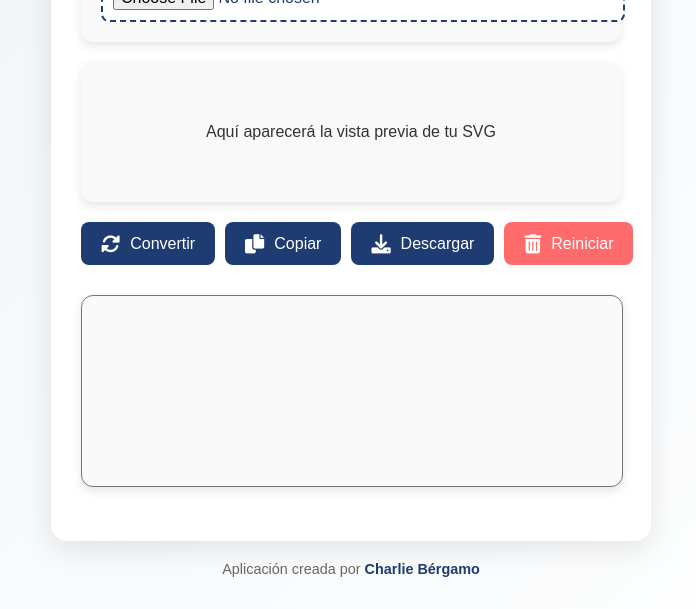
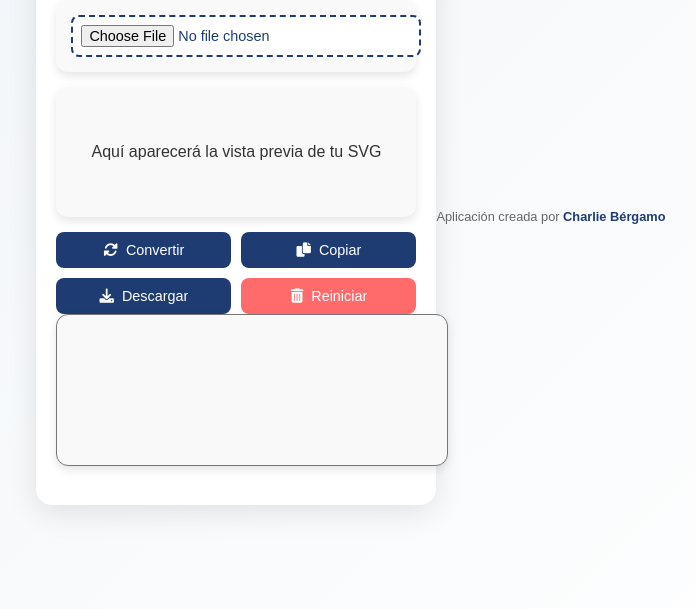
Before and after one commit to carlosbergamo/SVG-TO-PBI, a plain HTML site: page index.html in a window 1280 px wide. Shown: the part 191-800 px from the top of the page, without its empty margins (289-985 px from the left). Drawn offline with Linux system fonts and the light colour scheme.

Commit message:
Update index.html
Signed-off-by: carlosbergamo <carlosebergamo@gmail.com>

```diff
--- a/index.html
+++ b/index.html
@@ -6,13 +6,11 @@
     <title>SVG a PBI</title>
     <link href="https://cdnjs.cloudflare.com/ajax/libs/font-awesome/6.0.0-beta3/css/all.min.css" rel="stylesheet">
     <style>
-        /* General Styles */
         body {
             font-family: 'Poppins', sans-serif;
             margin: 0;
             padding: 0;
             display: flex;
-            flex-direction: column;
             justify-content: center;
             align-items: center;
             min-height: 100vh;
@@ -23,52 +21,39 @@
         .container {
             background: #ffffff;
             color: #333;
-            padding: 30px;
+            padding: 20px;
             border-radius: 16px;
             box-shadow: 0 8px 30px rgba(0, 0, 0, 0.1);
             width: 90%;
-            max-width: 600px;
+            max-width: 400px;
             box-sizing: border-box;
             text-align: center;
-            animation: fadeIn 0.8s ease-in-out;
-        }
-
-        @keyframes fadeIn {
-            from {
-                opacity: 0;
-                transform: translateY(20px);
-            }
-            to {
-                opacity: 1;
-                transform: translateY(0);
-            }
         }
 
         h1 {
-            font-size: 2.2rem;
+            font-size: 1.8rem;
             color: #1e3c72;
-            margin-bottom: 20px;
+            margin-bottom: 15px;
         }
 
         .upload-section {
             background: #f9f9f9;
-            padding: 20px;
+            padding: 15px;
             border-radius: 12px;
             box-shadow: 0 4px 10px rgba(0, 0, 0, 0.1);
-            margin-bottom: 20px;
+            margin-bottom: 15px;
         }
 
         input[type="file"] {
-            padding: 10px;
+            padding: 8px;
             border: 2px dashed #1e3c72;
             background: #ffffff;
             border-radius: 8px;
-            font-size: 1rem;
+            font-size: 0.9rem;
             color: #1e3c72;
             cursor: pointer;
             transition: all 0.3s ease;
             width: 100%;
-            max-width: 500px;
         }
 
         input[type="file"]:hover {
@@ -78,11 +63,10 @@
 
         .preview-box {
             background: #f9f9f9;
-            padding: 20px;
+            padding: 15px;
             border-radius: 12px;
             box-shadow: 0 4px 10px rgba(0, 0, 0, 0.1);
-            margin-bottom: 20px;
-            width: calc(100% - 40px);
+            margin-bottom: 15px;
             min-height: 100px;
             display: flex;
             justify-content: center;
@@ -92,47 +76,42 @@
 
         textarea {
             background: #f9f9f9;
-            padding: 20px;
+            padding: 15px;
             border-radius: 12px;
             box-shadow: 0 4px 10px rgba(0, 0, 0, 0.1);
-            margin-bottom: 20px;
-            width: calc(100% - 40px);
-            height: 150px;
-            font-size: 1rem;
+            margin-bottom: 15px;
+            width: 100%;
+            height: 120px;
+            font-size: 0.9rem;
             resize: none;
             color: #333;
-            overflow-y: auto;
         }
 
         .actions {
             display: flex;
-            justify-content: space-between;
+            flex-wrap: wrap;
             gap: 10px;
-            margin: 20px 0 30px;
+            justify-content: center;
         }
 
         button {
+            flex: 1 1 calc(50% - 10px);
             display: flex;
             align-items: center;
             justify-content: center;
-            gap: 10px;
-            padding: 12px 20px;
+            gap: 8px;
+            padding: 10px;
             border: none;
             border-radius: 8px;
             background-color: #1e3c72;
             color: #fff;
-            font-size: 1rem;
+            font-size: 0.9rem;
             cursor: pointer;
             transition: all 0.3s ease;
         }
 
         button:hover {
             background-color: #2a5298;
-            transform: scale(1.05);
-        }
-
-        button i {
-            font-size: 1.2rem;
         }
 
         #resetButton {
@@ -144,9 +123,9 @@
         }
 
         footer {
-            margin-top: 20px;
+            margin-top: 15px;
             text-align: center;
-            font-size: 0.9rem;
+            font-size: 0.8rem;
             color: #666;
         }
 
@@ -159,6 +138,26 @@
         footer a:hover {
             text-decoration: underline;
         }
+
+        /* Estilo Responsivo */
+        @media (max-width: 480px) {
+            h1 {
+                font-size: 1.5rem;
+            }
+
+            input[type="file"] {
+                font-size: 0.8rem;
+            }
+
+            button {
+                font-size: 0.8rem;
+                padding: 8px;
+            }
+
+            textarea {
+                height: 100px;
+            }
+        }
     </style>
 </head>
 <body>
@@ -167,7 +166,6 @@
         <div class="upload-section">
             <input type="file" id="fileInput" accept=".svg">
         </div>
-        <div class="output-section">
         <div class="preview-box" id="svgPreview">Aquí aparecerá la vista previa de tu SVG</div>
         <div class="actions">
             <button id="convertButton"><i class="fas fa-sync-alt"></i> Convertir</button>
@@ -176,7 +174,6 @@
             <button id="resetButton"><i class="fas fa-trash-alt"></i> Reiniciar</button>
         </div>
         <textarea id="svgCode" rows="10" readonly></textarea>
-        </div>
     </div>
     <footer>
         Aplicación creada por <a href="#" target="_blank">Charlie Bérgamo</a>
```
Lines whose indentation alone changed are shown as unchanged.
